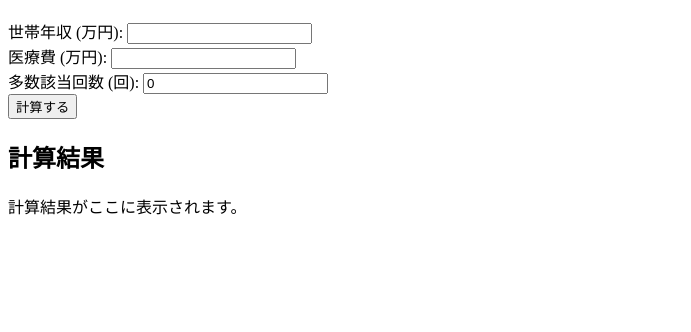
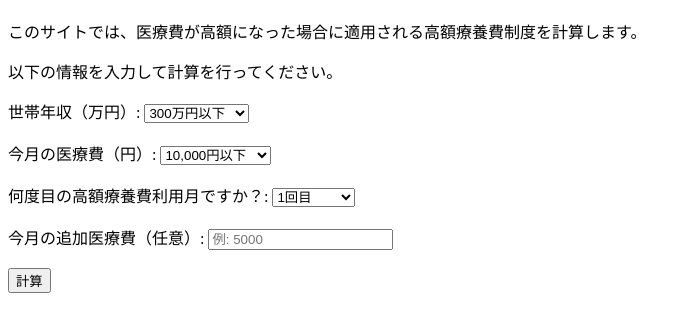
Before and after one commit to kkp-15/kougakurouyouyi, a plain HTML site: page index.html in a window 1280 px wide. Shown: the part 70-402 px from the top of the page, without its empty margins (0-691 px from the left). Drawn offline with Linux system fonts and the light colour scheme.

Commit message:
Update index.html

```diff
--- a/index.html
+++ b/index.html
@@ -7,58 +7,93 @@
 </head>
 <body>
     <h1>高額療養費計算サイト</h1>
-    <form id="calcForm">
-        <label for="income">世帯年収 (万円): </label>
-        <input type="number" id="income" name="income" required><br>
+    <p>このサイトでは、医療費が高額になった場合に適用される高額療養費制度を計算します。</p>
+    <p>以下の情報を入力して計算を行ってください。</p>
 
-        <label for="medCost">医療費 (万円): </label>
-        <input type="number" id="medCost" name="medCost" required><br>
+    <form id="kougakuryouyouhi-form">
+        <label for="income">世帯年収（万円）:</label>
+        <select id="income" name="income">
+            <option value="300">300万円以下</option>
+            <option value="500">500万円以下</option>
+            <option value="700">700万円以下</option>
+            <option value="1000">1000万円以下</option>
+            <option value="above1000">1000万円以上</option>
+        </select>
+        <br><br>
 
-        <label for="multiple">多数該当回数 (回): </label>
-        <input type="number" id="multiple" name="multiple" value="0" required><br>
+        <label for="medical-expense">今月の医療費（円）:</label>
+        <select id="medical-expense" name="medical-expense">
+            <option value="10000">10,000円以下</option>
+            <option value="50000">50,000円以下</option>
+            <option value="100000">100,000円以下</option>
+            <option value="150000">150,000円以下</option>
+            <option value="above150000">150,000円以上</option>
+        </select>
+        <br><br>
 
-        <button type="submit">計算する</button>
+        <label for="usage-count">何度目の高額療養費利用月ですか？:</label>
+        <select id="usage-count" name="usage-count">
+            <option value="1">1回目</option>
+            <option value="2">2回目</option>
+            <option value="3">3回目</option>
+            <option value="4">4回目以降</option>
+        </select>
+        <br><br>
+
+        <label for="additional-expenses">今月の追加医療費（任意）:</label>
+        <input type="number" id="additional-expenses" name="additional-expenses" placeholder="例: 5000" />
+        <br><br>
+
+        <button type="button" onclick="calculate()">計算</button>
     </form>
 
-    <h2>計算結果</h2>
-    <p id="result">計算結果がここに表示されます。</p>
+    <div id="result"></div>
 
     <script>
-        document.getElementById('calcForm').addEventListener('submit', function(event) {
-            event.preventDefault();
+        function calculate() {
+            const income = document.getElementById('income').value;
+            const medicalExpense = document.getElementById('medical-expense').value;
+            const usageCount = document.getElementById('usage-count').value;
+            const additionalExpenses = parseInt(document.getElementById('additional-expenses').value) || 0;
 
-            // 入力値の取得
-            const income = parseInt(document.getElementById('income').value);
-            const medCost = parseInt(document.getElementById('medCost').value);
-            const multiple = parseInt(document.getElementById('multiple').value);
+            let calculationResult = 0;
 
-            // 収入区分に基づいた自己負担限度額の計算
-            let limit;
-            if (income <= 370) {
-                limit = 35.4; // 住民税非課税レベル
-            } else if (income <= 770) {
-                limit = 67.4; // 1区分
-            } else if (income <= 1220) {
-                limit = 93.8; // 2区分
-            } else if (income <= 2000) {
-                limit = 130.0; // 3区分
-            } else if (income <= 3500) {
-                limit = 186.0; // 4区分
+            // 年収に基づく計算（例）
+            if (income <= 500) {
+                calculationResult = 10000;
+            } else if (income <= 700) {
+                calculationResult = 15000;
+            } else if (income <= 1000) {
+                calculationResult = 20000;
             } else {
-                limit = 254.0; // 5区分
+                calculationResult = 25000;
             }
 
-            // 医療費が限度額を超える場合の計算
-            let selfPay = Math.min(medCost * 0.3, limit);
-
-            // 多数該当による自己負担額引き下げ
-            if (multiple >= 3) {
-                selfPay = Math.max(selfPay - 20, 0); // 4回目以降、20万円引き下げ
+            // 医療費に基づく計算（例）
+            if (medicalExpense <= 10000) {
+                calculationResult += 5000;
+            } else if (medicalExpense <= 50000) {
+                calculationResult += 10000;
+            } else if (medicalExpense <= 100000) {
+                calculationResult += 15000;
+            } else {
+                calculationResult += 20000;
             }
 
-            // 結果の表示
-            document.getElementById('result').textContent = `自己負担額: ${selfPay} 万円`;
-        });
+            // 追加医療費
+            calculationResult += additionalExpenses;
+
+            // 何度目の利用かに応じた調整
+            if (usageCount == 2) {
+                calculationResult -= 5000;
+            } else if (usageCount == 3) {
+                calculationResult -= 10000;
+            } else if (usageCount >= 4) {
+                calculationResult -= 15000;
+            }
+
+            document.getElementById('result').innerHTML = "高額療養費負担額は " + calculationResult + " 円 です。";
+        }
     </script>
 </body>
 </html>
```
